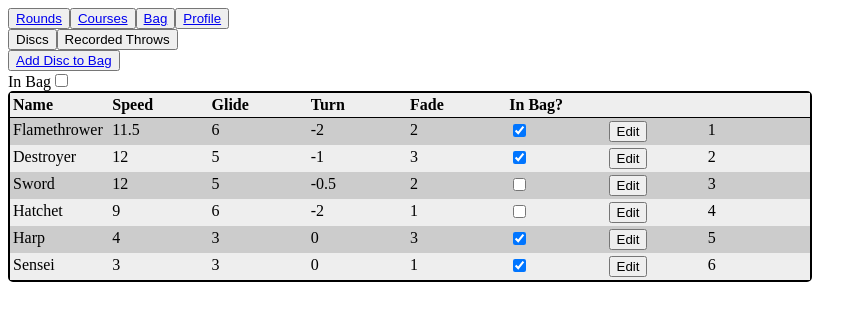
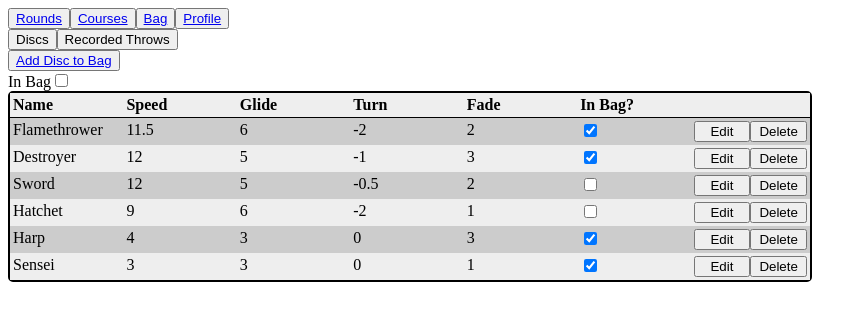
Before and after one commit to ToolMoney/discgolf, a React (Vite) app: page /bag in a window 1280 px wide. Shown: the top 320 px of the page, without its empty margins (0-867 px from the left). Built offline with nearby package versions, Linux system fonts and the light colour scheme.

Commit message:
added delete button, removed id column, css button spacing

```diff
--- a/src/api/disc.js
+++ b/src/api/disc.js
@@ -15,10 +15,24 @@ export function editDisc(freshDisc) {
     for (let disc of discs) {
         if (freshDisc.id === disc.id) {
             Object.assign(disc, freshDisc);
+            break;
         }
     }
     return Promise.resolve(freshDisc);
 }
+
+export function deleteDisc(discToDelete) {
+    for (let disc of discs) {
+        if (discToDelete.id === disc.id) {
+            let index = discs.indexOf(disc);
+            discs.splice(index, 1);
+            break;
+        }
+    }
+    return Promise.resolve();
+}
+
+
 
 const discs = [
     {id: 1, name: "Flamethrower", speed: 11.5, glide: 6, turn: -2, fade: 2, inBag: true},
--- a/src/index.css
+++ b/src/index.css
@@ -10,7 +10,7 @@
 
 .table-row {
     display: grid;
-    grid-template-columns: repeat(8, minmax(0, 1fr));
+    grid-template-columns: repeat(7, minmax(0, 1fr));
     background-color: #eee;
     color: #000;
     padding : 3px;
@@ -31,34 +31,11 @@
     border-bottom-style: solid;
 }
 
-
 .edit-field {
     max-width: 80%;
 }
 
-
-/* .disc-name {
-    grid-column: 1;
-    grid-row: 1;
+.buttons {
+    grid-template-columns: repeat(2, minmax(0, 1fr));
+    display: grid;
 }
-
-.disc-speed {
-    grid-column: 2;
-    grid-row: 1;
-}
-
-.disc-glide {
-    grid-column: 3;
-    grid-row: 1;
-}
-
-.disc-turn {
-    grid-column: 4;
-    grid-row: 1;
-}
-
-.disc-fade {
-    grid-column: 5;
-    grid-row: 1;
-}
- */
--- a/src/routes/bag.jsx
+++ b/src/routes/bag.jsx
@@ -1,5 +1,5 @@
 import {useState, useEffect} from 'react';
-import {getDiscs, addDisc, editDisc} from '../api/disc.js';
+import {getDiscs, addDisc, editDisc, deleteDisc} from '../api/disc.js';
 import {Outlet, Link} from 'react-router-dom';
 
 
@@ -111,9 +111,17 @@ function ListDiscs({
             ])
         }
 
+        function onDiscDelete() {
+            let index = discs.indexOf(disc);
+            onDiscsChange([
+                ...discs.slice(0, index),
+                ...discs.slice(index + 1)
+            ])
+        }
+
         if (!inBagOnly || disc.inBag) {
             discsRows.push(
-                <DiscRow key={disc.id} disc={disc} onDiscChange={onDiscChange} />
+                <DiscRow key={disc.id} disc={disc} onDiscChange={onDiscChange} onDiscDelete={onDiscDelete} />
             );
         }
     });
@@ -130,7 +138,7 @@ function ListDiscs({
 
 
 
-function DiscRow({disc, onDiscChange}) {
+function DiscRow({disc, onDiscChange, onDiscDelete}) {
     const [editing, setEditing] = useState(false);
 
 
@@ -145,6 +153,13 @@ function DiscRow({disc, onDiscChange}) {
         console.log('Editing disc with id', disc.id);
         setEditing(!editing);
     }
+
+    function handleOnClickDelete() {
+        if (window.confirm(`Would you like to delete ${disc.name}?`)) {
+            deleteDisc(disc).then(() => onDiscDelete())
+        }
+    }
+
 
     function handleSubmit(event) {
         event.preventDefault();
@@ -215,17 +230,14 @@ function DiscRow({disc, onDiscChange}) {
             </div>
             <div className="disc-bag span-1">
                 <input type="checkbox" checked={disc.inBag} onChange={(event) => { handleCheckbox(event)}}></input>
-
             </div>
-            <div>
+            <div className="buttons">
                 {
                     editing ?
                         <input type="submit" value="Save"></input>
                         : <button type="button" onClick={() => { handleOnClickEdit() }}>Edit</button>
                 }
-            </div>
-            <div>
-                {disc.id}
+                <button type="button" onClick={() => { handleOnClickDelete() }}>Delete</button>
             </div>
         </form>
     );
```
